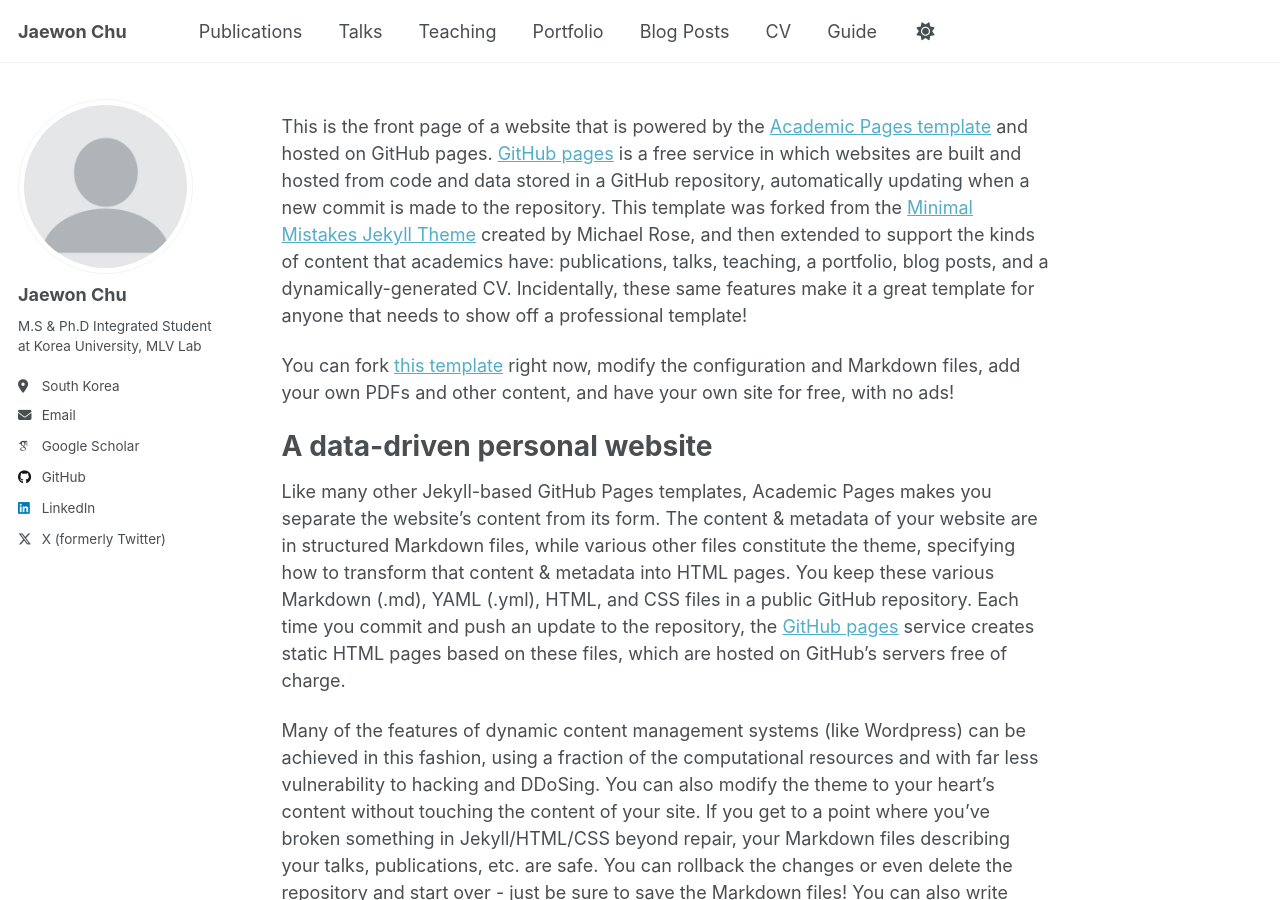
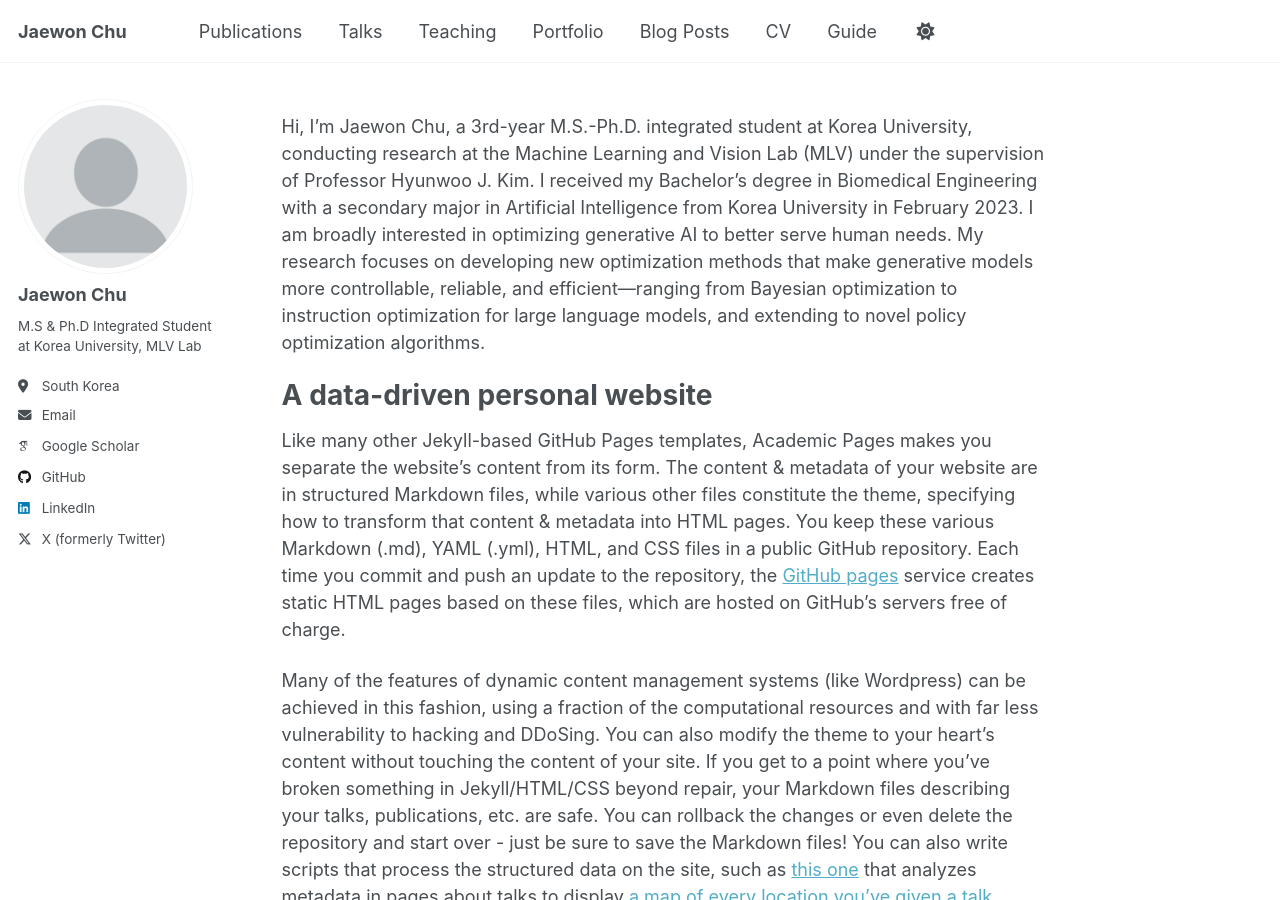
Before and after one commit to jaewonchu/jaewonchu.github.io, a Jekyll site: the page built from _pages/about.md, in a window 1280 px wide and 900 px high. Built offline with Jekyll 4.4.1, drawn with Linux system fonts in a browser that asks for light colours; some web fonts are replaced; a script that is not in the unit is left out.

Commit message:
Modification

```diff
--- a/_pages/about.md
+++ b/_pages/about.md
@@ -7,9 +7,7 @@ redirect_from:
   - /about.html
 ---
 
-This is the front page of a website that is powered by the [Academic Pages template](https://github.com/academicpages/academicpages.github.io) and hosted on GitHub pages. [GitHub pages](https://pages.github.com) is a free service in which websites are built and hosted from code and data stored in a GitHub repository, automatically updating when a new commit is made to the repository. This template was forked from the [Minimal Mistakes Jekyll Theme](https://mmistakes.github.io/minimal-mistakes/) created by Michael Rose, and then extended to support the kinds of content that academics have: publications, talks, teaching, a portfolio, blog posts, and a dynamically-generated CV. Incidentally, these same features make it a great template for anyone that needs to show off a professional template!
-
- You can fork [this template](https://github.com/academicpages/academicpages.github.io) right now, modify the configuration and Markdown files, add your own PDFs and other content, and have your own site for free, with no ads!
+Hi, I’m Jaewon Chu, a 3rd-year M.S.-Ph.D. integrated student at Korea University, conducting research at the Machine Learning and Vision Lab (MLV) under the supervision of Professor Hyunwoo J. Kim. I received my Bachelor’s degree in Biomedical Engineering with a secondary major in Artificial Intelligence from Korea University in February 2023. I am broadly interested in optimizing generative AI to better serve human needs. My research focuses on developing new optimization methods that make generative models more controllable, reliable, and efficient—ranging from Bayesian optimization to instruction optimization for large language models, and extending to novel policy optimization algorithms.
 
 A data-driven personal website
 ======
```
